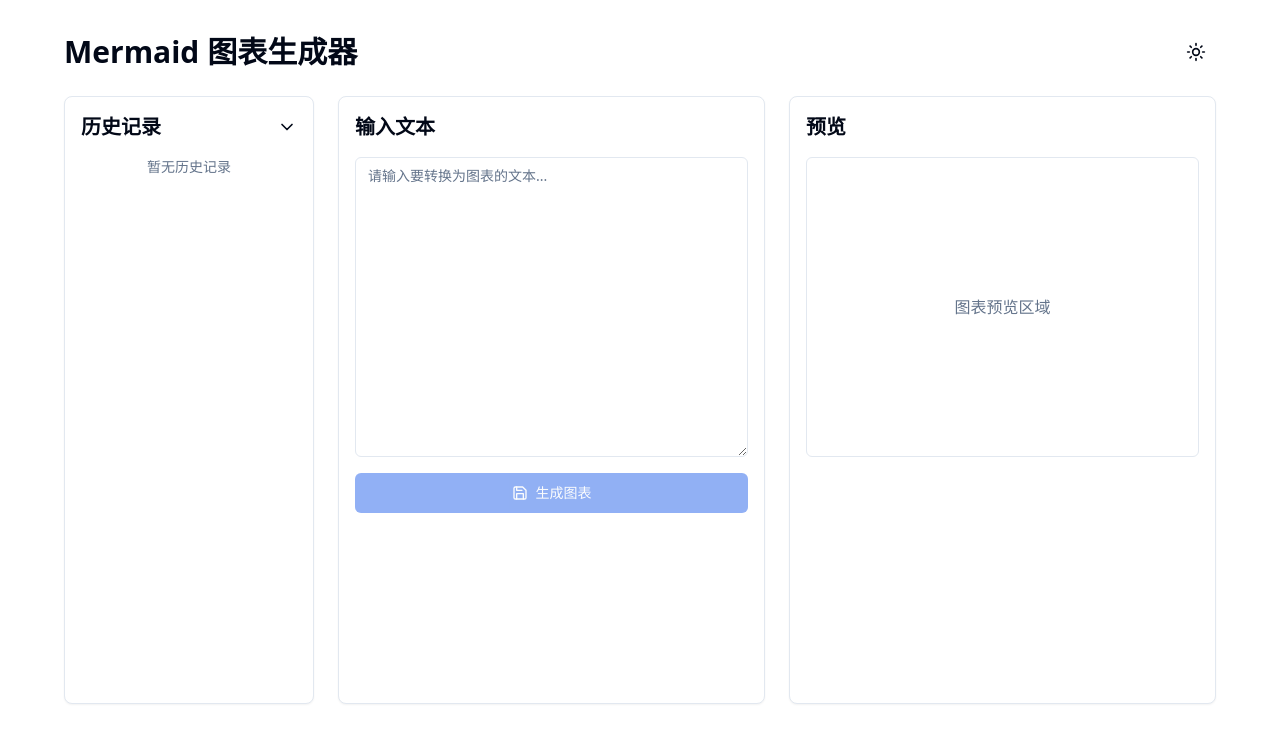
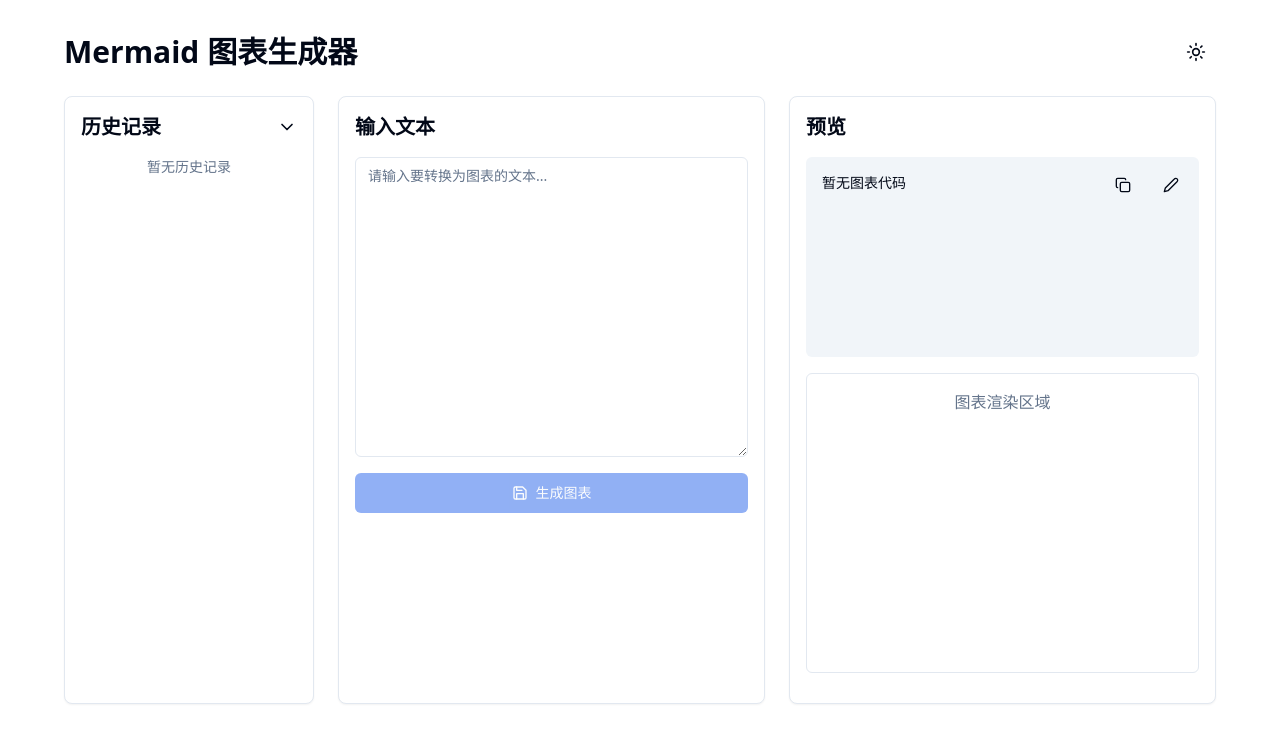
Before and after one commit to ffy6511/mermaid-generater, a Next.js app: page / in a window 1280 px wide. Shown: the top 742 px of the page. Built offline with nearby package versions, Linux system fonts and the light colour scheme.

Commit message:
refactor: Swtich API
Temporarily switch to the zchat API to achieve normal interaction.

```diff
--- a/app/api/generate/route.ts
+++ b/app/api/generate/route.ts
@@ -1,4 +1,11 @@
 import { NextRequest, NextResponse } from 'next/server';
+import type { RequestInit } from 'node-fetch';
+
+declare module 'node-fetch' {
+  interface RequestInit {
+    agent?: any;
+  }
+}
 
 export async function POST(request: NextRequest) {
   try {
@@ -11,18 +18,40 @@
       );
     }
 
-    // 中间件会处理API密钥和请求转发
-    const response = await fetch(request.url, {
+    const apiKey = process.env.ZCHAT_API_KEY ;
+
+    if (!apiKey) {
+      return NextResponse.json(
+        { error: 'ZChat API key not configured' },
+        { status: 500 }
+      );
+    }
+
+    const apiUrl = 'https://api.zchat.tech/v1/chat/completions';
+
+    const response = await fetch(apiUrl, {
       method: 'POST',
-      headers: request.headers,
+      headers: {
+        'Content-Type': 'application/json',
+        'Authorization': `Bearer ${apiKey}`
+      },
       body: JSON.stringify({
-        contents: [{
-          parts: [{
-            text: `你是一个专业的图表生成助手。请将以下文本转换为Mermaid图表代码，根据内容选择合适的图表类型（流程图、时序图、类图等）。只返回Mermaid代码，不要包含其他解释性文字：\n\n${text}`
-          }]
-        }]
+        model: 'gpt-3.5-turbo',
+        messages: [
+          {
+            role: 'system',
+            content: '你是一个专业的图表生成助手。你的任务是将用户输入的文本转换为Mermaid图表代码。\n\n规则：\n1. 根据内容选择最合适的图表类型（流程图、时序图、类图等）\n2. 使用正确的Mermaid语法\n3. 只返回Mermaid代码，不要包含任何解释性文字\n4. 确保生成的代码可以被Mermaid正确渲染\n\n示例输出格式：\ngraph TD\n    A[开始] --> B[处理]\n    B --> C[结束], 注意不要包含mermaid这个单词.'
+          },
+          {
+            role: 'user',
+            content: text
+          }
+        ],
+        temperature: 0.7,
+        max_tokens: 2000
       }),
     });
+
 
     if (!response.ok) {
       const error = await response.text();
@@ -33,7 +62,7 @@
     }
 
     const data = await response.json();
-    const mermaidCode = data.candidates[0].content.parts[0].text;
+    const mermaidCode = data.choices[0].message.content;
 
     return NextResponse.json({ mermaidCode });
 
--- a/app/page.tsx
+++ b/app/page.tsx
@@ -1,12 +1,13 @@
 "use client";
 
-import { useState } from "react";
+import { useState, useEffect } from "react";
 import { useTheme } from "next-themes";
-import { Moon, Sun, Save, Loader2, ChevronRight, ChevronDown, FileText } from "lucide-react";
+import { Moon, Sun, Save, Loader2, ChevronRight, ChevronDown, FileText, Copy, Edit2 } from "lucide-react";
 import { Button } from "@/components/ui/button";
 import { Textarea } from "@/components/ui/textarea";
 import { Card } from "@/components/ui/card";
 import { cn } from "@/lib/utils";
+import mermaid from "mermaid";
 
 interface HistoryItem {
   id: string;
@@ -20,7 +21,53 @@
   const [isHistoryOpen, setIsHistoryOpen] = useState(true);
   const [history, setHistory] = useState<HistoryItem[]>([]);
   const [mermaidCode, setMermaidCode] = useState("");
+  const [isEditing, setIsEditing] = useState(false);
+  const [editableMermaidCode, setEditableMermaidCode] = useState("");
   const { theme, setTheme } = useTheme();
+
+  useEffect(() => {
+    mermaid.initialize({
+      startOnLoad: true,
+      theme: theme === 'dark' ? 'dark' : 'default',
+      securityLevel: 'loose',
+    });
+  }, [theme]);
+
+  useEffect(() => {
+    if (mermaidCode) {
+      setEditableMermaidCode(mermaidCode);
+      renderMermaidDiagram();
+    }
+  }, [mermaidCode]);
+
+  useEffect(() => {
+    if (isEditing) {
+      renderMermaidDiagram();
+    }
+  }, [editableMermaidCode]);
+
+  const renderMermaidDiagram = async () => {
+    try {
+      const container = document.getElementById('mermaid-diagram');
+      if (container) {
+        container.innerHTML = '';
+        await mermaid.render('mermaid-svg', isEditing ? editableMermaidCode : mermaidCode)
+          .then(({ svg }) => {
+            container.innerHTML = svg;
+          });
+      }
+    } catch (error) {
+      console.error('Mermaid rendering error:', error);
+    }
+  };
+
+  const handleCopyCode = () => {
+    navigator.clipboard.writeText(mermaidCode);
+  };
+
+  const handleEditToggle = () => {
+    setIsEditing(!isEditing);
+  };
 
   const toggleTheme = () => {
     setTheme(theme === "dark" ? "light" : "dark");
@@ -139,14 +186,44 @@
           {/* 预览区域 */}
           <Card className="p-4">
             <h2 className="text-xl font-semibold mb-4">预览</h2>
-            <div className="min-h-[300px] flex items-center justify-center border rounded-md p-4 overflow-auto">
-              {mermaidCode ? (
-                <pre className="text-sm whitespace-pre-wrap break-all">
-                  {mermaidCode}
-                </pre>
-              ) : (
-                <p className="text-muted-foreground">图表预览区域</p>
-              )}
+            <div className="space-y-4">
+              {/* 代码块区域 */}
+              <div className="relative">
+                <div className="absolute right-2 top-2 flex gap-2">
+                  <Button variant="ghost" size="icon" onClick={handleCopyCode}>
+                    <Copy className="h-4 w-4" />
+                  </Button>
+                  <Button
+                    variant="ghost"
+                    size="icon"
+                    onClick={handleEditToggle}
+                    className={cn(isEditing && "bg-accent")}
+                  >
+                    <Edit2 className="h-4 w-4" />
+                  </Button>
+                </div>
+                {isEditing ? (
+                  <Textarea
+                    value={editableMermaidCode}
+                    onChange={(e) => setEditableMermaidCode(e.target.value)}
+                    className="min-h-[200px] font-mono text-sm"
+                  />
+                ) : (
+                  <pre className="min-h-[200px] p-4 bg-muted font-mono text-sm rounded-md overflow-auto">
+                    {mermaidCode || "暂无图表代码"}
+                  </pre>
+                )}
+              </div>
+              {/* Mermaid图表渲染区域 */}
+              <div className="min-h-[300px] border rounded-md p-4 overflow-auto">
+                {mermaidCode ? (
+                  <div id="mermaid-diagram" className="flex justify-center">
+                    {/* Mermaid图表将在这里渲染 */}
+                  </div>
+                ) : (
+                  <p className="text-muted-foreground text-center">图表渲染区域</p>
+                )}
+              </div>
             </div>
           </Card>
         </div>
--- a/package.json
+++ b/package.json
@@ -12,10 +12,12 @@
     "@radix-ui/react-slot": "^1.0.2",
     "class-variance-authority": "^0.7.0",
     "clsx": "^2.1.0",
+    "https-proxy-agent": "^7.0.6",
     "lucide-react": "^0.309.0",
     "mermaid": "^10.7.0",
     "next": "^14.2.24",
     "next-themes": "^0.2.1",
+    "node-fetch": "^3.3.2",
     "react": "^18.2.0",
     "react-dom": "^18.2.0",
     "tailwind-merge": "^2.2.0",
@@ -23,6 +25,7 @@
   },
   "devDependencies": {
     "@types/node": "^20.10.8",
+    "@types/node-fetch": "^2.6.12",
     "@types/react": "^18.2.47",
     "@types/react-dom": "^18.2.18",
     "autoprefixer": "^10.4.16",
```
Also changed, not shown: middleware.ts (deleted, +0 -38 lines), 1 other file (tests, documents, lock files or other folders).
